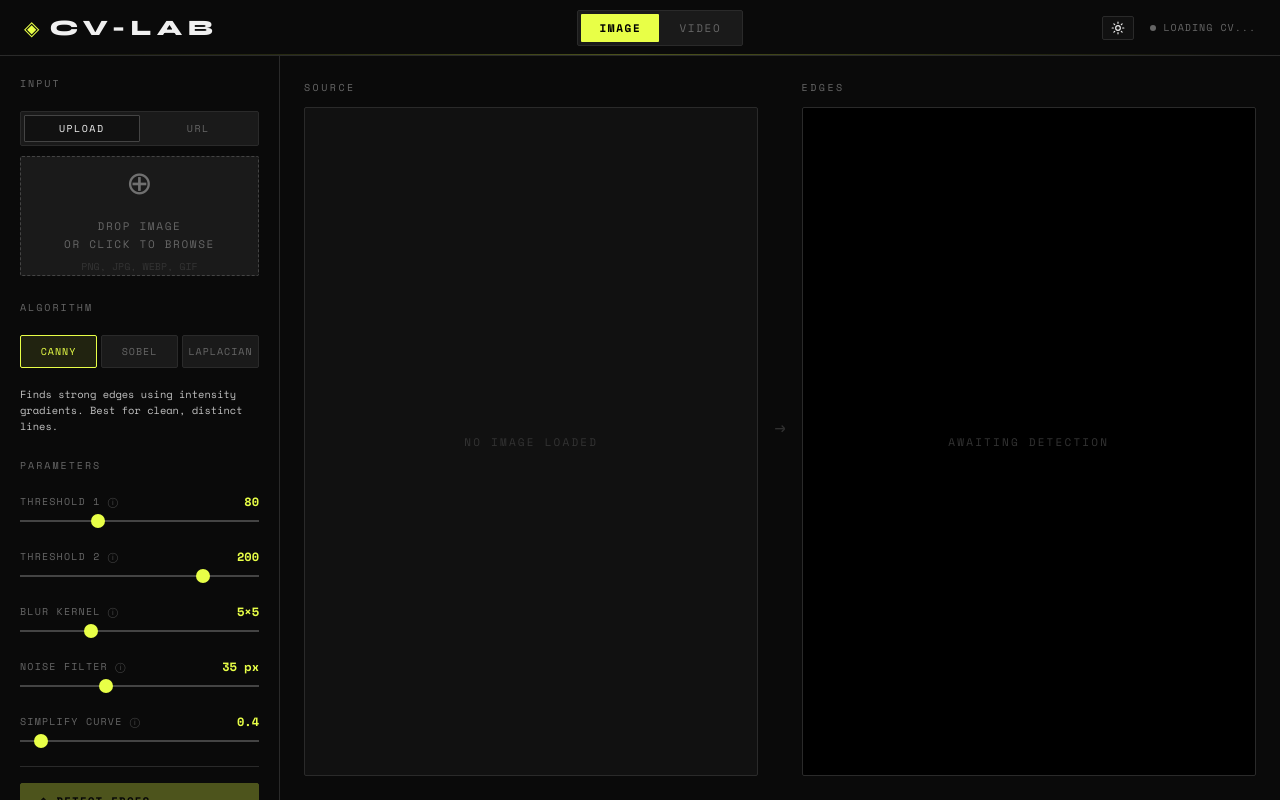
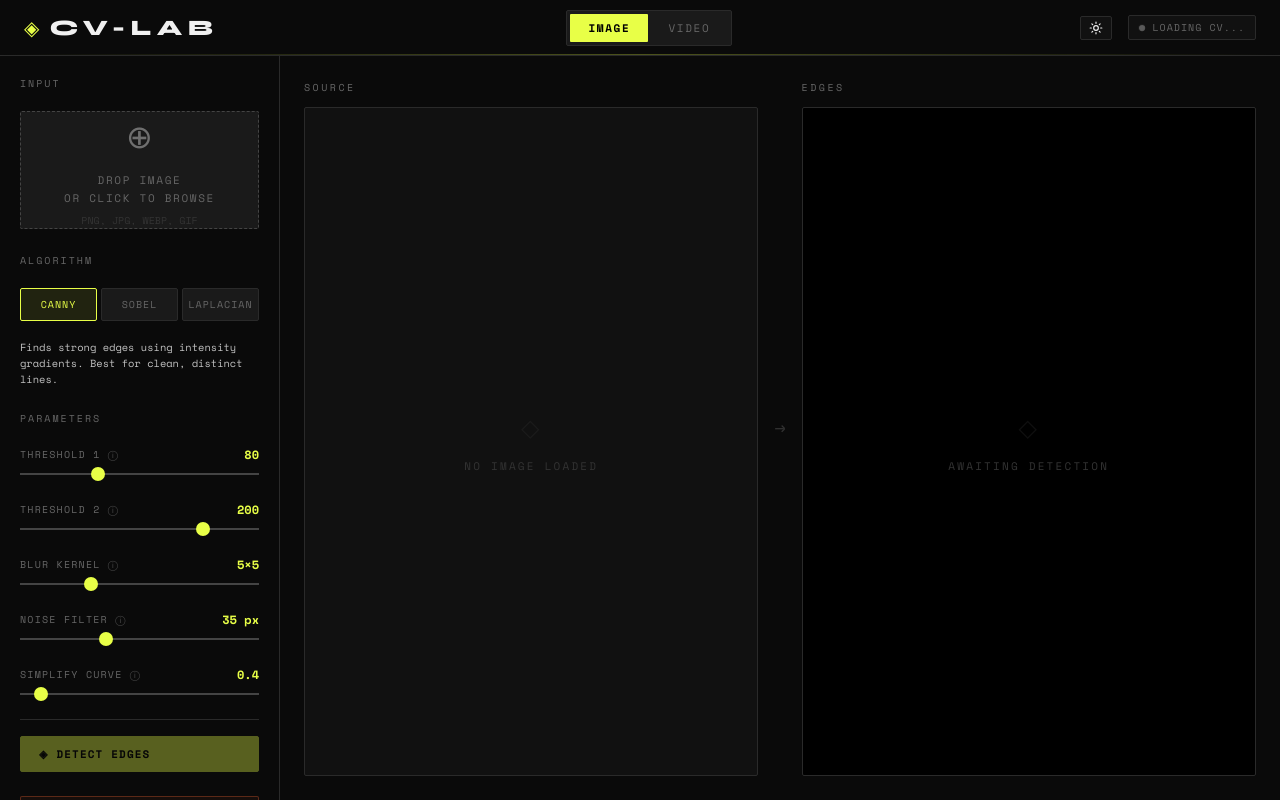
Before and after one commit to Vsbs14/CV, a React (Vite) app: page / in a window 1280 px wide. Built offline with nearby package versions, Linux system fonts and the light colour scheme.

Commit message:
polish: improve button hover states, canvas transitions, and loading indicator; remove CORS proxy dependency by dropping URL upload; update README

```diff
--- a/App.css
+++ b/App.css
@@ -163,10 +163,20 @@ html, body, #root {
   gap: 7px;
   font-size: 10px;
   letter-spacing: 0.1em;
+  padding: 4px 10px;
+  border-radius: var(--radius);
+  background: var(--bg2);
+  border: 1px solid var(--border);
 }
 
-.cv-status.ready { color: var(--accent); }
-.cv-status.loading { color: var(--text-muted); }
+.cv-status.ready {
+  color: var(--accent);
+  border-color: var(--accent);
+}
+
+.cv-status.loading {
+  color: var(--text-muted);
+}
 
 .cv-dot {
   width: 6px;
@@ -176,12 +186,12 @@ html, body, #root {
 }
 
 .cv-status.loading .cv-dot {
-  animation: pulse 1s ease-in-out infinite;
+  animation: pulse 1.5s ease-in-out infinite;
 }
 
 @keyframes pulse {
-  0%, 100% { opacity: 0.3; }
-  50% { opacity: 1; }
+  0%, 100% { opacity: 0.3; transform: scale(0.8); }
+  50% { opacity: 1; transform: scale(1.1); }
 }
 
 /* ─── MAIN ─── */
@@ -220,18 +230,42 @@ html, body, #root {
   padding: 9px 18px;
   cursor: pointer;
   border-radius: var(--radius);
-  transition: var(--transition);
+  transition: all 0.2s ease;
   white-space: nowrap;
+  position: relative;
+  overflow: hidden;
+}
+
+.btn::before {
+  content: '';
+  position: absolute;
+  inset: 0;
+  background: linear-gradient(135deg, transparent 0%, rgba(255,255,255,0.03) 50%, transparent 100%);
+  opacity: 0;
+  transition: opacity 0.2s ease;
 }
 
 .btn:hover {
   border-color: var(--accent);
   color: var(--accent);
+  transform: translateY(-1px);
+  box-shadow: 0 2px 8px rgba(0, 0, 0, 0.15);
+}
+
+.btn:hover::before {
+  opacity: 1;
+}
+
+.btn:active {
+  transform: translateY(0);
+  box-shadow: none;
 }
 
 .btn:disabled {
-  opacity: 0.3;
+  opacity: 0.35;
   cursor: not-allowed;
+  transform: none;
+  box-shadow: none;
 }
 
 .btn.primary {
@@ -242,14 +276,19 @@ html, body, #root {
 }
 
 .btn.primary:hover {
-  background: var(--text);
-  border-color: var(--text);
-  color: var(--bg);
+  background: color-mix(in srgb, var(--accent) 85%, black);
+  border-color: color-mix(in srgb, var(--accent) 85%, black);
+  color: var(--primary-text);
 }
 
 .btn.danger {
   border-color: var(--accent2);
   color: var(--accent2);
+}
+
+.btn.danger:hover {
+  background: var(--accent2);
+  color: white;
 }
 
 /* ─── RANGE SLIDER ─── */
--- a/src/components/ImageProcessor.jsx
+++ b/src/components/ImageProcessor.jsx
@@ -17,14 +17,11 @@ import {
   DEFAULT_SIMPLIFY,
   SIMPLIFY_STEP,
   SIMPLIFY_ERROR_MARGIN_MULTIPLIER,
-  CORS_PROXY_URL,
   ERRORS,
   MAX_IMAGE_SIZE_MB,
   ALGORITHMS,
 } from '../constants'
 import './Processor.css'
-
-
 
 export default function ImageProcessor({ opencvReady, onEdgeData, onOpenDesmos }) {
   const [imageSrc, setImageSrc] = useState(null)
@@ -37,8 +34,6 @@ export default function ImageProcessor({ opencvReady, onEdgeData, onOpenDesmos }
   const [processing, setProcessing] = useState(false)
   const [hasResult, setHasResult] = useState(false)
   const [dragOver, setDragOver] = useState(false)
-  const [urlInput, setUrlInput] = useState('')
-  const [inputMode, setInputMode] = useState('upload') // 'upload' | 'url'
   const [edgePaths, setEdgePaths] = useState(null)
   const [error, setError] = useState(null)
   const [stats, setStats] = useState(null)
@@ -58,7 +53,6 @@ export default function ImageProcessor({ opencvReady, onEdgeData, onOpenDesmos }
 
   const loadImageToCanvas = useCallback((src) => {
     const img = new Image()
-    img.crossOrigin = 'anonymous'
     img.onload = () => {
       const canvas = inputCanvasRef.current
       let w = img.naturalWidth
@@ -113,23 +107,6 @@ export default function ImageProcessor({ opencvReady, onEdgeData, onOpenDesmos }
     handleFile(file)
   }, [handleFile])
 
-  const handleUrlLoad = useCallback((overrideUrl) => {
-    const targetUrl = typeof overrideUrl === 'string' ? overrideUrl : urlInput
-    const trimmedUrl = targetUrl.trim()
-    if (!trimmedUrl) {
-      setError('Please enter a URL')
-      return
-    }
-    try {
-      new URL(trimmedUrl) // Validate URL format
-      const proxyUrl = `${CORS_PROXY_URL}?${encodeURIComponent(trimmedUrl)}`
-      setError(null)
-      loadImageToCanvas(proxyUrl)
-    } catch {
-      setError('Invalid URL format')
-    }
-  }, [urlInput, loadImageToCanvas])
-
   const runEdgeDetection = useCallback(() => {
     if (!opencvReady || !imageSrc || !window.cv) {
       setError(ERRORS.OPENCV_NOT_READY)
@@ -140,29 +117,26 @@ export default function ImageProcessor({ opencvReady, onEdgeData, onOpenDesmos }
 
     const process = () => {
       const startTime = performance.now()
-      const cv = window.cv;
-          const inputCanvas = inputCanvasRef.current;
-          const outputCanvas = outputCanvasRef.current;
+      const cv = window.cv
+      const inputCanvas = inputCanvasRef.current
+      const outputCanvas = outputCanvasRef.current
 
       outputCanvas.width = inputCanvas.width
       outputCanvas.height = inputCanvas.height
 
-        let src, gray, blurred, dst, rgba;
-        let sobelX, sobelY, absX, absY, lap;
-        let kernel, contours, hierarchy;
-        let skel, temp, eroded, crossElement;
+      let src, gray, blurred, dst, rgba
+      let sobelX, sobelY, absX, absY, lap
+      let kernel, contours, hierarchy
+      let skel, temp, eroded, crossElement
 
       try {
-          // Read source image
         src = cv.imread(inputCanvas)
         gray = new cv.Mat()
         blurred = new cv.Mat()
         dst = new cv.Mat()
 
-          // Convert to grayscale
         cv.cvtColor(src, gray, cv.COLOR_RGBA2GRAY)
 
-          // Apply blur
         const ksize = blurAmount % 2 === 0 ? blurAmount + 1 : blurAmount
         const kSizeObj = new cv.Size(ksize, ksize)
         cv.GaussianBlur(gray, blurred, kSizeObj, 0)
@@ -185,41 +159,33 @@ export default function ImageProcessor({ opencvReady, onEdgeData, onOpenDesmos }
           cv.convertScaleAbs(lap, dst)
         }
 
-          // Connect broken edge lines with Morphological Closing
         kernel = cv.Mat.ones(3, 3, cv.CV_8U)
         cv.morphologyEx(dst, dst, cv.MORPH_CLOSE, kernel)
 
-          // Convert single channel to RGBA for display
         rgba = new cv.Mat()
         cv.cvtColor(dst, rgba, cv.COLOR_GRAY2RGBA)
         cv.imshow(outputCanvas, rgba)
 
-          // Threshold the edges for contour detection.
-          // Canny is already binary, but Sobel/Laplacian need adaptive thresholding.
         if (algorithm === 'canny') {
           cv.threshold(dst, dst, 128, 255, cv.THRESH_BINARY)
         } else {
           cv.threshold(dst, dst, 0, 255, cv.THRESH_BINARY | cv.THRESH_OTSU)
         }
 
-          // Morphological Skeletonization to prevent "double outlines" in Desmos
         skel = cv.Mat.zeros(dst.rows, dst.cols, cv.CV_8UC1)
         temp = new cv.Mat()
         eroded = new cv.Mat()
         crossElement = cv.getStructuringElement(cv.MORPH_CROSS, new cv.Size(3, 3))
 
         let done = false
-          let maxIter = 100 // Prevent infinite loops
+        let maxIter = 100
         while (!done && maxIter > 0) {
           cv.erode(dst, eroded, crossElement)
           cv.dilate(eroded, temp, crossElement)
           cv.subtract(dst, temp, temp)
           cv.bitwise_or(skel, temp, skel)
           eroded.copyTo(dst)
-
-            if (cv.countNonZero(dst) === 0) {
-              done = true
-            }
+          if (cv.countNonZero(dst) === 0) done = true
           maxIter--
         }
 
@@ -227,7 +193,6 @@ export default function ImageProcessor({ opencvReady, onEdgeData, onOpenDesmos }
 
         contours = new cv.MatVector()
         hierarchy = new cv.Mat()
-          // Trace connected lines (contours) along the edges
         cv.findContours(dst, contours, hierarchy, cv.RETR_LIST, cv.CHAIN_APPROX_SIMPLE)
 
         const paths = []
@@ -236,18 +201,15 @@ export default function ImageProcessor({ opencvReady, onEdgeData, onOpenDesmos }
 
         for (let i = 0; i < contours.size(); ++i) {
           const cnt = contours.get(i)
-
           try {
             if (cnt.rows >= noiseFilter) {
               const rawPoints = []
               for (let j = 0; j < cnt.rows; ++j) {
                 const ptX = cnt.data32S[j * 2]
                 const ptY = cnt.data32S[j * 2 + 1]
-                  rawPoints.push([ptX, h - ptY]) // Flip Y for Desmos
+                rawPoints.push([ptX, h - ptY])
               }
-
               if (rawPoints.length > 1) {
-                  // Fit Bezier curves to the raw contour points
                 const errorMargin = Math.max(0.5, simplify * SIMPLIFY_ERROR_MARGIN_MULTIPLIER)
                 const beziers = fitCurve(rawPoints, errorMargin)
                 if (beziers.length > 0) {
@@ -264,7 +226,6 @@ export default function ImageProcessor({ opencvReady, onEdgeData, onOpenDesmos }
         setStats({ time: Math.round(performance.now() - startTime), curves: totalCurves })
         setEdgePaths(paths)
         onEdgeData(paths)
-
         setHasResult(true)
       } catch (err) {
         console.error('OpenCV error:', err)
@@ -291,11 +252,10 @@ export default function ImageProcessor({ opencvReady, onEdgeData, onOpenDesmos }
       }
       setProcessing(false)
     }
-    // Double rAF ensures the browser paints the "PROCESSING..." state before the thread blocks
     requestAnimationFrame(() => {
-      requestAnimationFrame(process);
-    });
-  }, [opencvReady, imageSrc, algorithm, threshold1, threshold2, blurAmount, noiseFilter, simplify, onEdgeData]);
+      requestAnimationFrame(process)
+    })
+  }, [opencvReady, imageSrc, algorithm, threshold1, threshold2, blurAmount, noiseFilter, simplify, onEdgeData])
 
   useEffect(() => {
     const handleKeyDown = (e) => {
@@ -359,22 +319,8 @@ export default function ImageProcessor({ opencvReady, onEdgeData, onOpenDesmos }
       <aside className="controls-panel">
         <div className="controls-section">
           <div className="panel-label">INPUT</div>
-          <div className="input-mode-toggle">
-            <button
-              className={`mode-tab ${inputMode === 'upload' ? 'active' : ''}`}
-              onClick={() => setInputMode('upload')}
-            >UPLOAD</button>
-            <button
-              className={`mode-tab ${inputMode === 'url' ? 'active' : ''}`}
-              onClick={() => setInputMode('url')}
-            >URL</button>
-          </div>
-
-          {inputMode === 'upload' ? (
-            <>
           <div
             className={`drop-zone ${dragOver ? 'drag-over' : ''}`}
-              style={{ height: 120 }}
             onDragOver={(e) => { e.preventDefault(); setDragOver(true) }}
             onDragLeave={() => setDragOver(false)}
             onDrop={handleDrop}
@@ -391,20 +337,6 @@ export default function ImageProcessor({ opencvReady, onEdgeData, onOpenDesmos }
               onChange={(e) => handleFile(e.target.files[0])}
             />
           </div>
-            </>
-          ) : (
-            <div className="url-input-group">
-              <input
-                type="text"
-                className="url-input"
-                placeholder="https://example.com/image.jpg"
-                value={urlInput}
-                onChange={(e) => setUrlInput(e.target.value)}
-                onKeyDown={(e) => e.key === 'Enter' && handleUrlLoad(urlInput)}
-              />
-              <button className="btn" onClick={() => handleUrlLoad(urlInput)}>LOAD</button>
-            </div>
-          )}
         </div>
 
         <div className="controls-section">
--- a/src/components/Processor.css
+++ b/src/components/Processor.css
@@ -200,19 +200,38 @@
   max-width: 100%;
   max-height: 100%;
   object-fit: contain;
-  transition: opacity 0.3s ease;
+  transition: opacity 0.4s cubic-bezier(0.4, 0, 0.2, 1), transform 0.3s ease;
+}
+
+.canvas-wrapper canvas:not([style*="opacity: 0"]) {
+  transform: scale(1.01);
 }
 
 .canvas-placeholder {
   position: absolute;
   inset: 0;
   display: flex;
+  flex-direction: column;
   align-items: center;
   justify-content: center;
   color: var(--text-dim);
   font-size: 11px;
   letter-spacing: 0.2em;
   pointer-events: none;
+  transition: opacity 0.3s ease;
+}
+
+.canvas-placeholder::before {
+  content: '◇';
+  font-size: 24px;
+  margin-bottom: 12px;
+  opacity: 0.3;
+  animation: float 3s ease-in-out infinite;
+}
+
+@keyframes float {
+  0%, 100% { transform: translateY(0px); }
+  50% { transform: translateY(-4px); }
 }
 
 .canvas-divider {
--- a/src/constants.js
+++ b/src/constants.js
@@ -36,8 +36,8 @@ export const DESMOS_CURVES_STEP = 100
 export const VIDEO_FRAME_RATE = 30
 export const VIDEO_CODEC_PREFERENCES = ['video/webm; codecs=vp9', 'video/webm; codecs=vp8', 'video/webm', 'video/mp4']
 
-// CORS Proxy
-export const CORS_PROXY_URL = 'https://corsproxy.io/'
+// CORS Proxy (deprecated — URL upload removed)
+// export const CORS_PROXY_URL = 'https://corsproxy.io/'
 
 // Edge Detection Algorithms
 export const ALGORITHMS = [
```
Also changed, not shown: 1 other file (tests, documents, lock files or other folders). Lines whose indentation alone changed are shown as unchanged.
